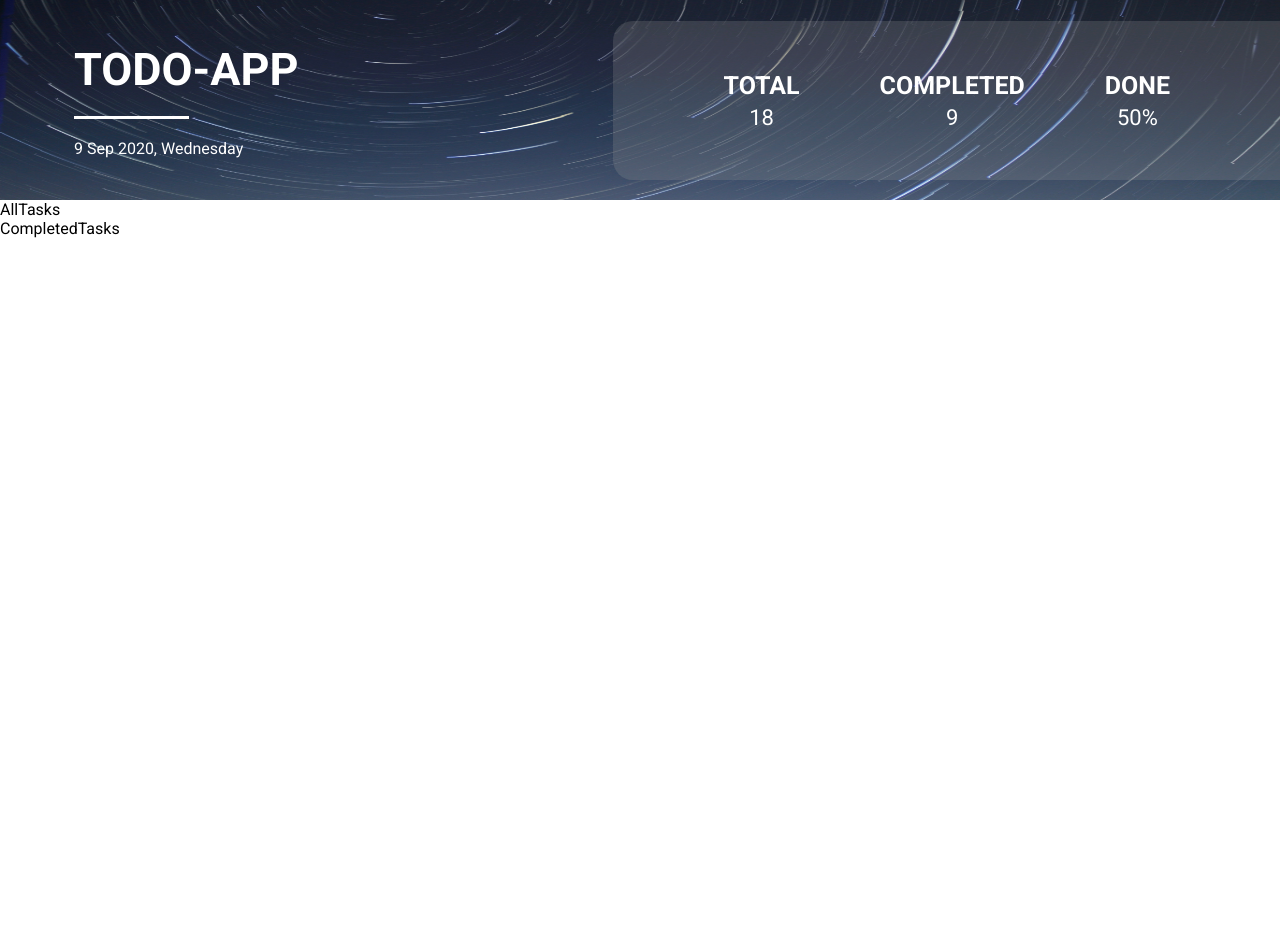
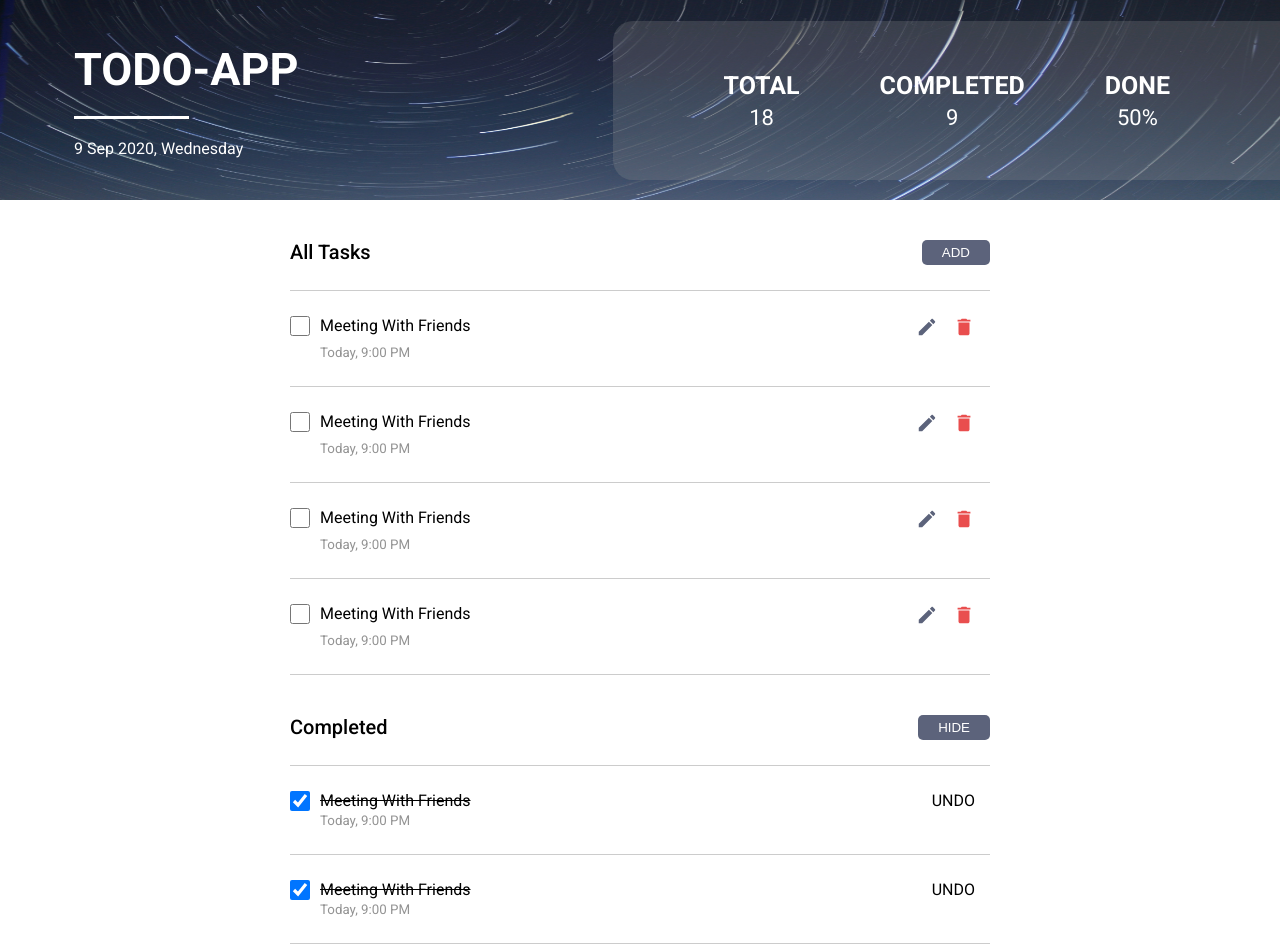
Before and after one commit to cheakimsemao/react-js-todo-app, a React (Create React App) app: page / in a window 1280 px wide. Shown: the top 952 px of the page. Before the commit the page ends 800 px from the top, so only its background shows below. Built offline with nearby package versions, Linux system fonts and the light colour scheme.

Commit message:
Added All Tasks & Completed Tasks UI

```diff
--- a/package.json
+++ b/package.json
@@ -8,8 +8,11 @@
     "@testing-library/jest-dom": "^4.2.4",
     "@testing-library/react": "^9.5.0",
     "@testing-library/user-event": "^7.2.1",
+    "bootstrap": "^4.5.2",
     "react": "^16.13.1",
+    "react-bootstrap": "^1.3.0",
     "react-dom": "^16.13.1",
+    "react-icons": "^3.11.0",
     "react-scripts": "3.4.3"
   },
   "scripts": {
--- a/src/App.css
+++ b/src/App.css
@@ -12,6 +12,8 @@ body {
     display: flex;
     justify-content: space-between;
 }
+
+/* Header */
 
 #header {
     background-image: url('../src/assets/images/background.jpeg');
@@ -74,6 +76,96 @@ body {
     padding-top: 5px;
     font-size: 22px;
 }
+
+/* All Tasks */
+
+#all-tasks,
+#completed-tasks {
+    margin: 40px auto 0;
+    width: 700px;
+}
+
+.allTasks-title,
+.completedTasks-title {
+    font-size: 20px;
+    font-weight: 500;
+}
+
+.task-line {
+    border: none;
+    width: 100%;
+    height: 1px;
+    color: #cccccc;
+    background-color: #cccccc;
+    margin: 25px 0;
+}
+
+.add-btn {
+    color: #ffffff;
+    background-color: #5c637b;
+    padding: 5px 20px;
+    border-radius: 5px;
+    border: none;
+}
+
+.add-btn:hover {
+    cursor: pointer;
+}
+
+#all-task-span {
+    position: absolute;
+    top: 0;
+    left: 0;
+}
+
+.todo-item {
+    position: relative;
+    padding-left: 30px;
+}
+
+input[type='checkbox'] {
+    position: absolute;
+    top: 0;
+    left: 0;
+    width: 20px;
+    height: 20px;
+}
+
+.edit-icon,
+.delete-icon {
+    margin-right: 15px;
+    font-size: 22px;
+}
+
+.edit-icon:hover,
+.delete-icon:hover {
+    cursor: pointer;
+}
+
+.edit-icon {
+    color: #5c637b;
+}
+
+.delete-icon {
+    color: #e94e4e;
+}
+
+.deadline {
+    margin-left: 30px;
+    color: #939393;
+}
+
+/* Completed Tasks */
+
+.undo-task {
+    margin-right: 15px;
+}
+
+.undo-task:hover {
+    cursor: pointer;
+}
+
+/* Media */
 
 @media only screen and (max-width: 960px) {
     .header-title {
@@ -147,4 +239,9 @@ body {
     .progress-number {
         font-size: 11px;
     }
+
+    #all-tasks,
+    #completed-tasks {
+        width: 80%;
+    }
 }
--- a/src/components/AllTasks.js
+++ b/src/components/AllTasks.js
@@ -1,9 +1,80 @@
 import React from 'react';
+import { MdEdit, MdDelete } from 'react-icons/md';
 
 const AllTasks = () => {
     return (
-        <div>
-            <p>AllTasks</p>
+        <div id='all-tasks'>
+            <div className='flex-container'>
+                <div>
+                    <p className='allTasks-title'>All Tasks</p>
+                </div>
+                <button className='add-btn'>ADD</button>
+            </div>
+            <hr className='task-line' />
+            <div className='flex-container'>
+                <div className='todo-item'>
+                    <input type='checkbox' />
+                    <span>Meeting With Friends</span>
+                </div>
+                <div>
+                    <a type='button'>
+                        <MdEdit className='edit-icon' />
+                    </a>
+                    <a type='button'>
+                        <MdDelete className='delete-icon' />
+                    </a>
+                </div>
+            </div>
+            <small className='deadline'>Today, 9:00 PM</small>
+            <hr className='task-line' />
+            <div className='flex-container'>
+                <div className='todo-item'>
+                    <input type='checkbox' />
+                    <span>Meeting With Friends</span>
+                </div>
+                <div>
+                    <a type='button'>
+                        <MdEdit className='edit-icon' />
+                    </a>
+                    <a type='button'>
+                        <MdDelete className='delete-icon' />
+                    </a>
+                </div>
+            </div>
+            <small className='deadline'>Today, 9:00 PM</small>
+            <hr className='task-line' />
+            <div className='flex-container'>
+                <div className='todo-item'>
+                    <input type='checkbox' />
+                    <span>Meeting With Friends</span>
+                </div>
+                <div>
+                    <a type='button'>
+                        <MdEdit className='edit-icon' />
+                    </a>
+                    <a type='button'>
+                        <MdDelete className='delete-icon' />
+                    </a>
+                </div>
+            </div>
+            <small className='deadline'>Today, 9:00 PM</small>
+            <hr className='task-line' />
+            <div className='flex-container'>
+                <div className='todo-item'>
+                    <input type='checkbox' />
+                    <span>Meeting With Friends</span>
+                </div>
+                <div>
+                    <a type='button'>
+                        <MdEdit className='edit-icon' />
+                    </a>
+                    <a type='button'>
+                        <MdDelete className='delete-icon' />
+                    </a>
+                </div>
+            </div>
+            <small className='deadline'>Today, 9:00 PM</small>
+            <hr className='task-line' />
         </div>
     );
 };
--- a/src/components/CompletedTasks.js
+++ b/src/components/CompletedTasks.js
@@ -2,8 +2,42 @@ import React from 'react';
 
 const CompletedTasks = () => {
     return (
-        <div>
-            <p>CompletedTasks</p>
+        <div id='completed-tasks'>
+            <div className='flex-container'>
+                <p className='completedTasks-title'>Completed</p>
+                <button className='add-btn'>HIDE</button>
+            </div>
+            <hr className='task-line' />
+            <div className='flex-container'>
+                <div className='todo-item'>
+                    <input type='checkbox' checked />
+                    <span>
+                        <s>Meeting With Friends</s>
+                    </span>
+                </div>
+                <div>
+                    <a type='button' className='undo-task'>
+                        UNDO
+                    </a>
+                </div>
+            </div>
+            <small className='deadline'>Today, 9:00 PM</small>
+            <hr className='task-line' />
+            <div className='flex-container'>
+                <div className='todo-item'>
+                    <input type='checkbox' checked />
+                    <span>
+                        <s>Meeting With Friends</s>
+                    </span>
+                </div>
+                <div>
+                    <a type='button' className='undo-task'>
+                        UNDO
+                    </a>
+                </div>
+            </div>
+            <small className='deadline'>Today, 9:00 PM</small>
+            <hr className='task-line' />
         </div>
     );
 };
```
Also changed, not shown: 1 other file (tests, documents, lock files or other folders).
